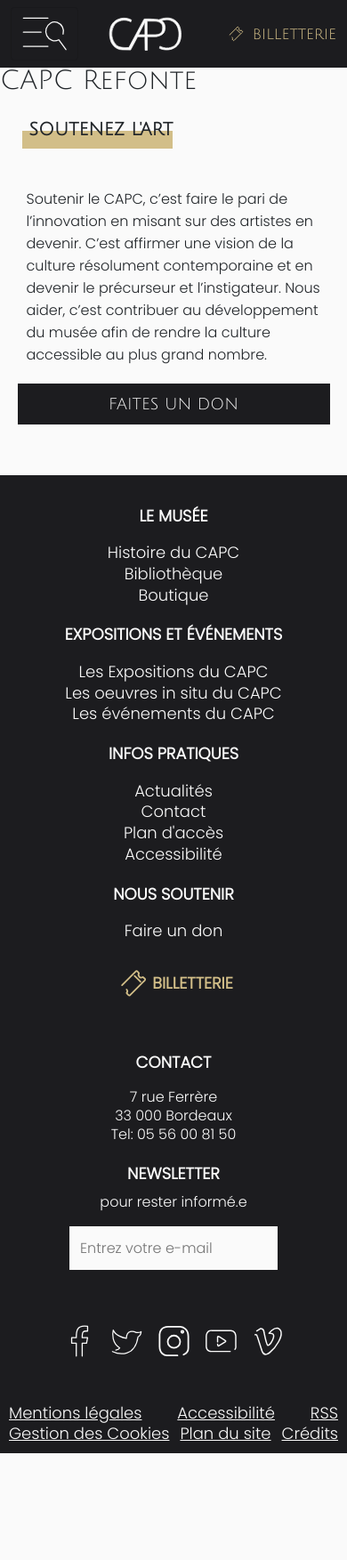
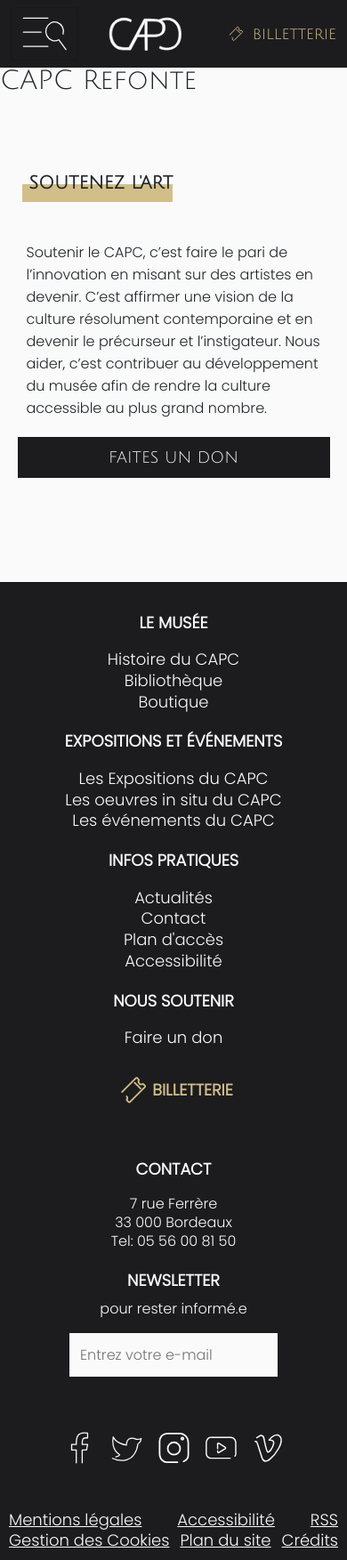
Before and after one commit to lucilegvl/mmi2024-avemis, a Jekyll site: the page built from README.md, in a window 390 px wide. Shown: the whole page at 89% size. Built offline with Jekyll 4.4.1, drawn with Linux system fonts in a browser that asks for light colours; our own code applies the rules of GitHub Pages for plain Markdown files; before the commit the page ends 1633 px from its top, so only the background shows below that.

Commit message:
étonné.e si je dis que c'ets des marges?

```diff
--- a/_sass/components/layouts_dons.scss
+++ b/_sass/components/layouts_dons.scss
@@ -3,7 +3,7 @@
 .soutenezlart{
    margin: 136px 0;
    @media screen and (max-width:700px) {
-      margin: 20px 0;
+      margin: 80px 0;
       flex-direction: column;
       display: block;
       padding : 5%;
```
